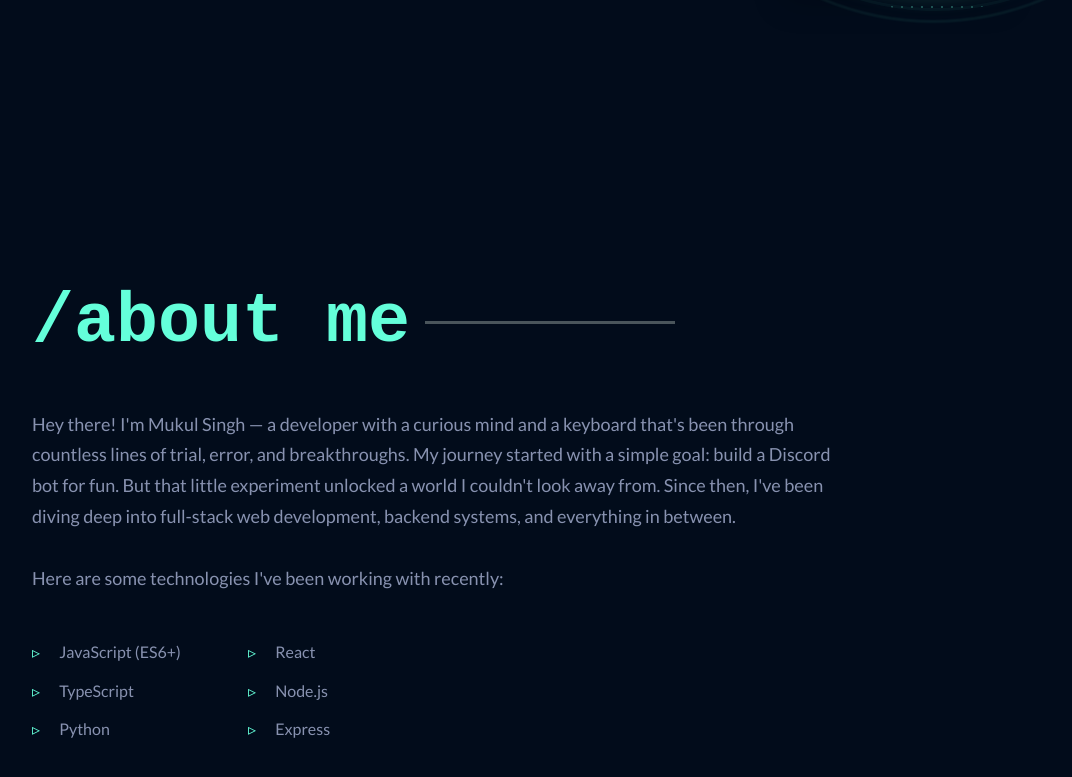
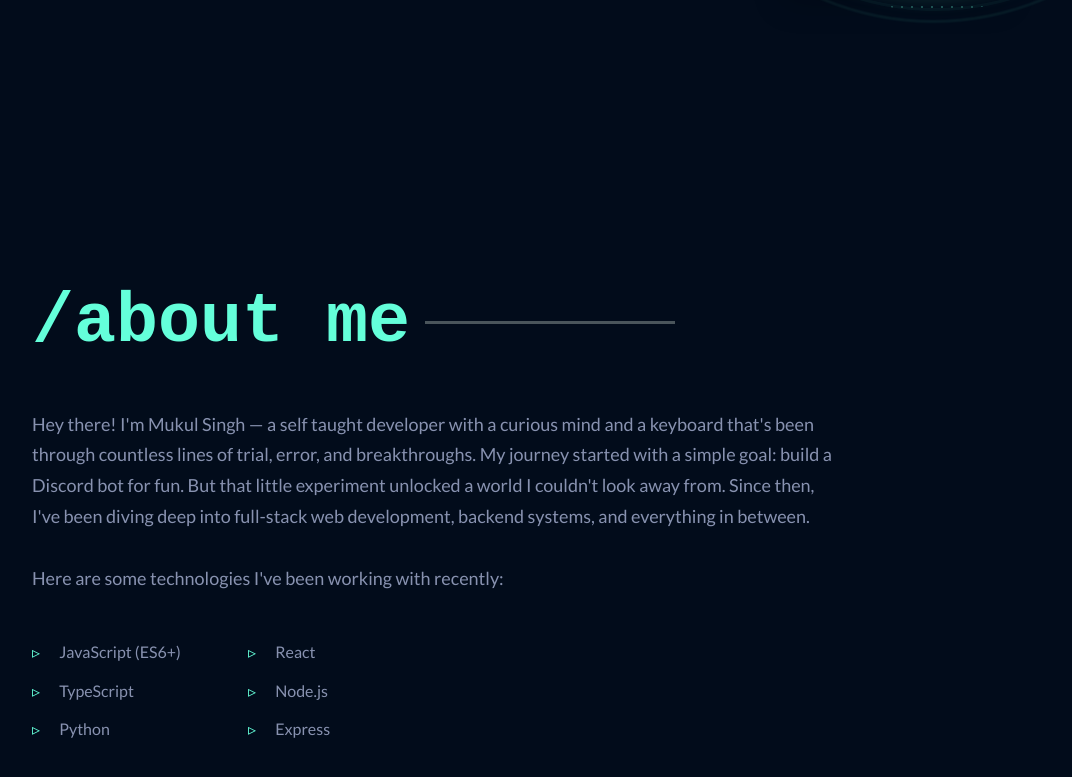
Before and after one commit to mukuls1107/portfolio-v1, a React (Vite) app: page / in a window 1280 px wide. Shown: the part 683-1460 px from the top of the page, without its empty margins (48-1120 px from the left). Built offline with nearby package versions, Linux system fonts and the light colour scheme; a web font is replaced by a local one.

Commit message:
Fix: minor vocab change

```diff
--- a/src/components/About.jsx
+++ b/src/components/About.jsx
@@ -9,7 +9,7 @@ const About = () => {  return (
           <span className="line"></span>
         </div>
         <p className="blur tag">
-          Hey there! I'm Mukul Singh — a developer with a curious mind and a
+          Hey there! I'm Mukul Singh — a self taught developer with a curious mind and a
           keyboard that's been through countless lines of trial, error, and
           breakthroughs. My journey started with a simple goal: build a Discord
           bot for fun. But that little experiment unlocked a world I couldn't
```
